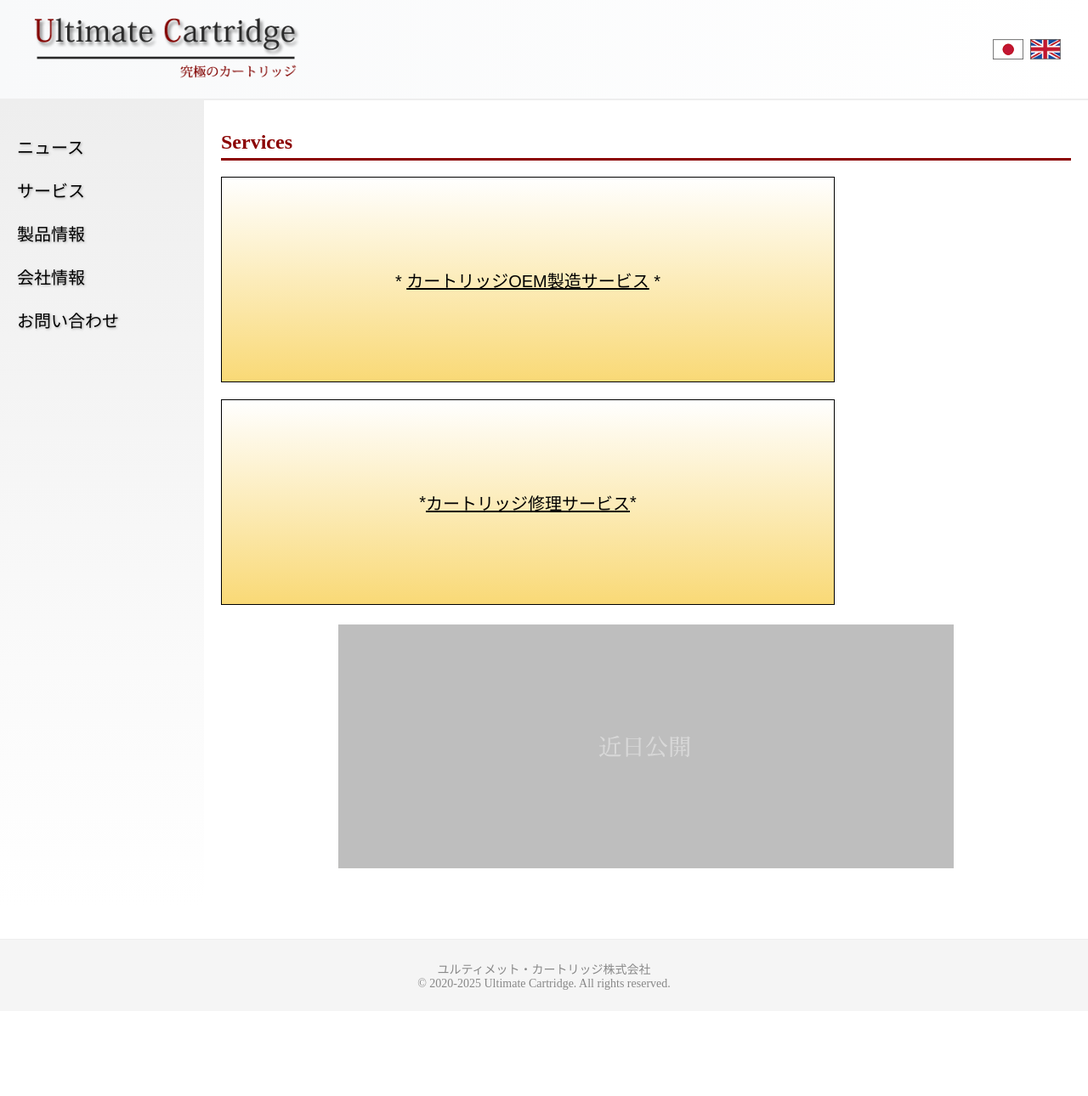
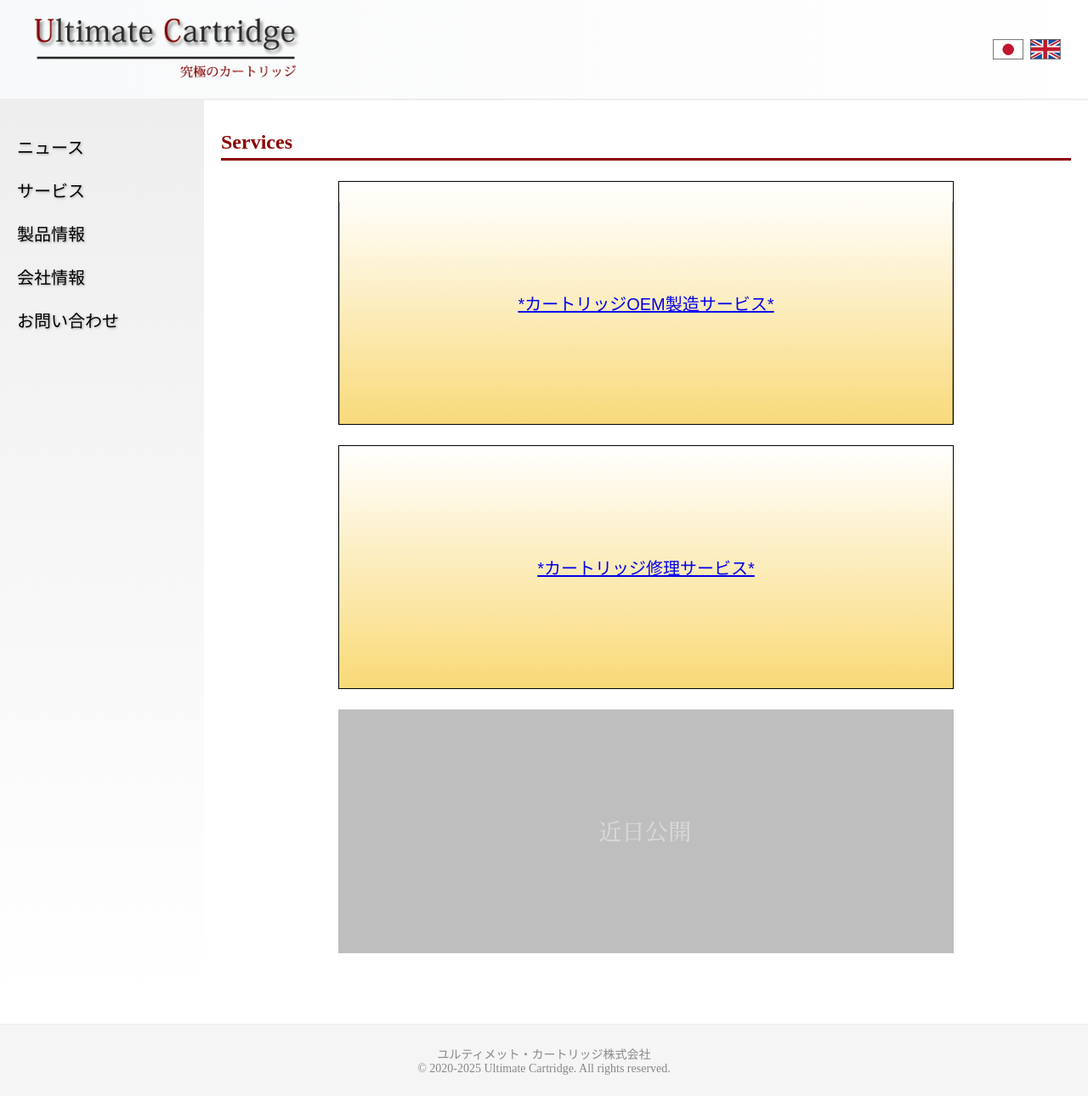
Before and after one commit to ultimate-cartridge/ultimate-cartridge.github.io, a Jekyll site: the page built from ja/Services/index.md, in a window 1280 px wide. Shown: the whole page at 85% size. Built offline with Jekyll 4.4.1, drawn with Linux system fonts in a browser that asks for light colours; before the commit the page ends 1190 px from its top, so only the background shows below that.

Commit message:
fixed jp layout

```diff
--- a/ja/Services/index.md
+++ b/ja/Services/index.md
@@ -4,23 +4,20 @@ title: Services
 lang: ja
 ---
 
-
 # Services
 
-
-<div style="background: linear-gradient(white, #f9d976); border: 1px solid black; padding: 1.5em; text-align: center; font-size: 20px; font-family: 'Arial', sans-serif; margin: 0 0 1em 0; width: calc(100% - 2em); max-width: 660px; height: 180px; display: flex; align-items: center; justify-content: center;">
-  <span style="width:100%;">
-    * <a href="/ja/services/oem/01/" style="color: inherit; text-decoration: underline;">カートリッジOEM製造サービス</a> *
-  </span>
+<div class="service-box">
+  <img src="/assets/services/bg-service-box.png" alt="" />
+  <div>
+    <a href="/ja/services/oem/01/" class="service-link">*カートリッジOEM製造サービス*</a>
+  </div>
 </div>
 
-<div style="background: linear-gradient(white, #f9d976); border: 1px solid black; padding: 1.5em; text-align: center; font-size: 20px; font-family: 'Arial', sans-serif; margin: 0 0 1em 0; width: calc(100% - 2em); max-width: 660px; height: 180px; display: flex; align-items: center; justify-content: center;">
-    * <a href="/ja/services/repair.html" style="color: inherit; text-decoration: underline;">カートリッジ修理サービス</a> *
+<div class="service-box">
+  <a href="/ja/services/repair.html" class="service-link">*カートリッジ修理サービス*</a>
 </div>
 
-
-
-<!-- 自动列出 ja/services/OEM 文件夹下的所有页面 -->
+<!-- 自動で ja/services/OEM フォルダ内の全ページをリスト -->
 <ul>
   {% assign cartridge_pages = site.pages | where_exp: "page", "page.path contains 'ja/services/OEM/'" %}
   {% for page in cartridge_pages %}
```
Also changed, not shown: ja/services/index.md (+8 -11 lines).
